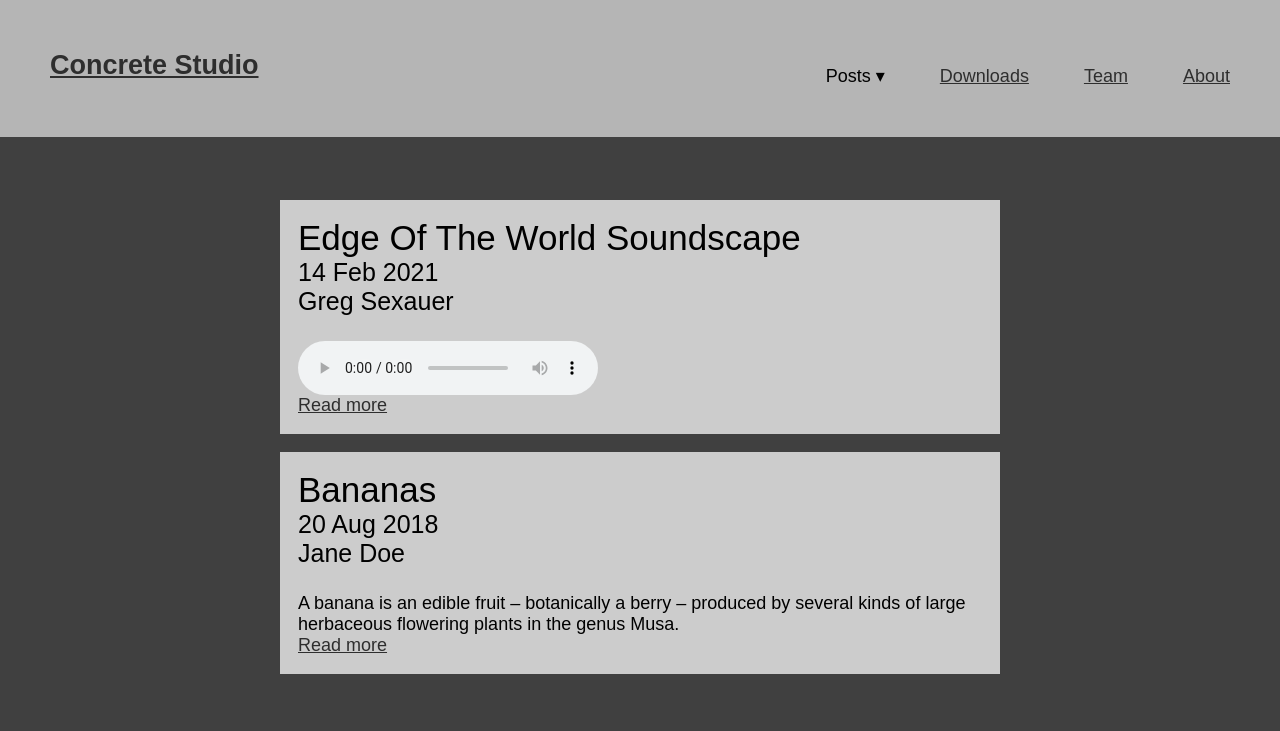
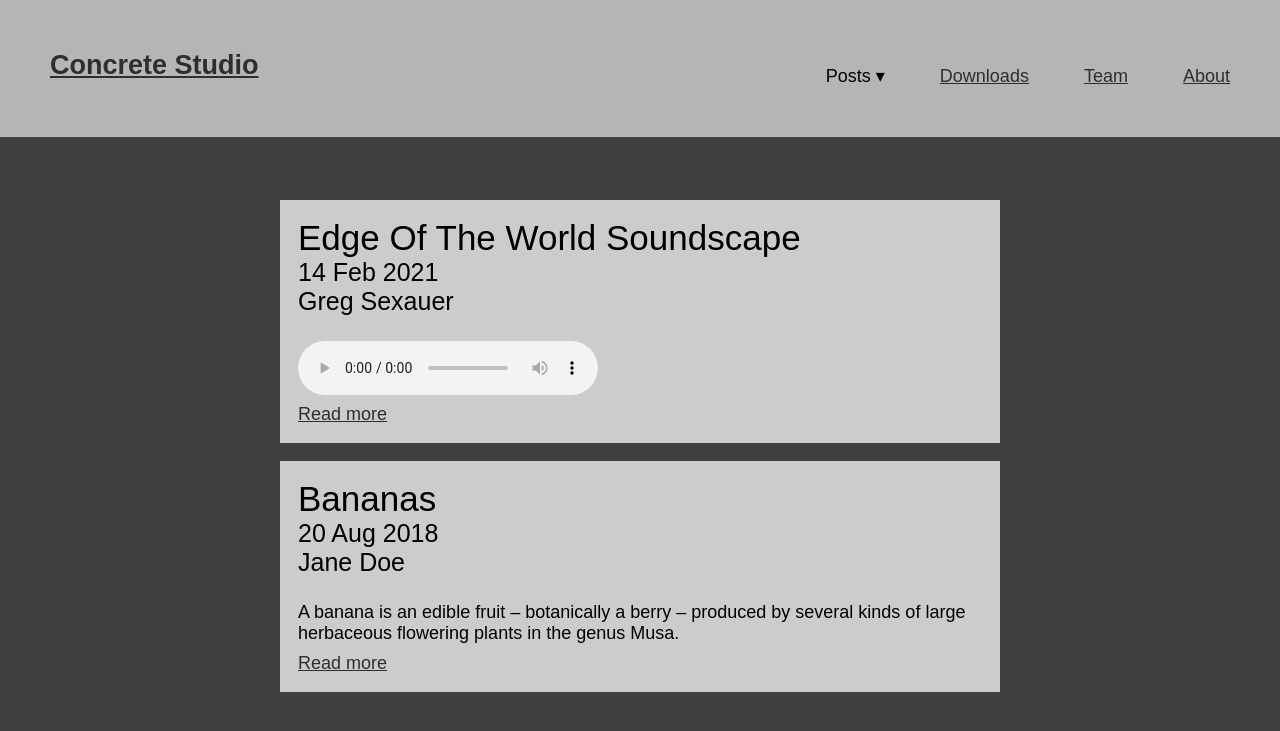
Before and after one commit to gregsexauer/concrete-studio, a Jekyll site: the page built from index.html, in a window 1280 px wide and 1200 px high. Shown: the top 731 px of the window. Built offline with Jekyll 4.4.1, drawn with Linux system fonts in a browser that asks for light colours.

Commit message:
designated read-more class

```diff
--- a/assets/css/styles.css
+++ b/assets/css/styles.css
@@ -128,6 +128,10 @@
   white-space: pre-line;
 }
 
+.read-more {
+  margin-top: .5em;
+}
+
 /****** Team Styling ******/
 
 .team-member {
--- a/index.html
+++ b/index.html
@@ -10,7 +10,7 @@
       <div class="post-date">{{ post.date | date_to_string }}</div>
       <div class="post-author">{{ post.author }}</div>
       {{ post.excerpt }}
-      <a href="{{ site.base_path }}{{ post.url }}">Read more</a>
+      <a href="{{ site.base_path }}{{ post.url }}" class="read-more">Read more</a>
     </div>
   </div>
 {% endfor %}
```
